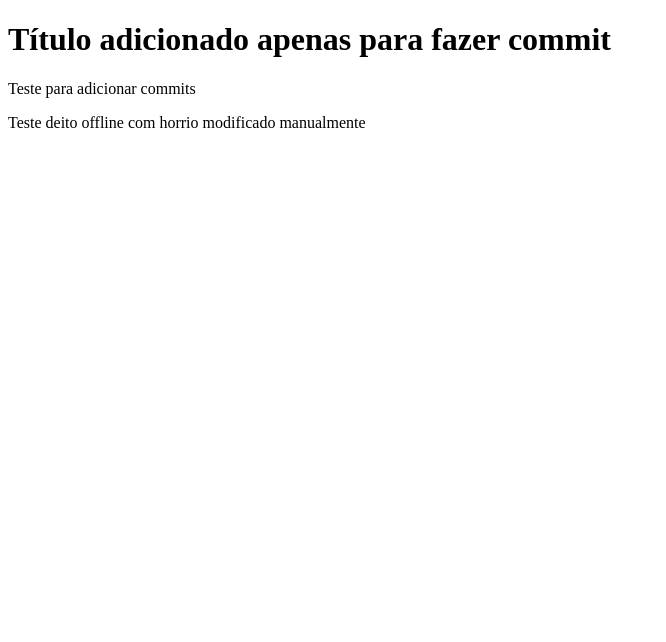
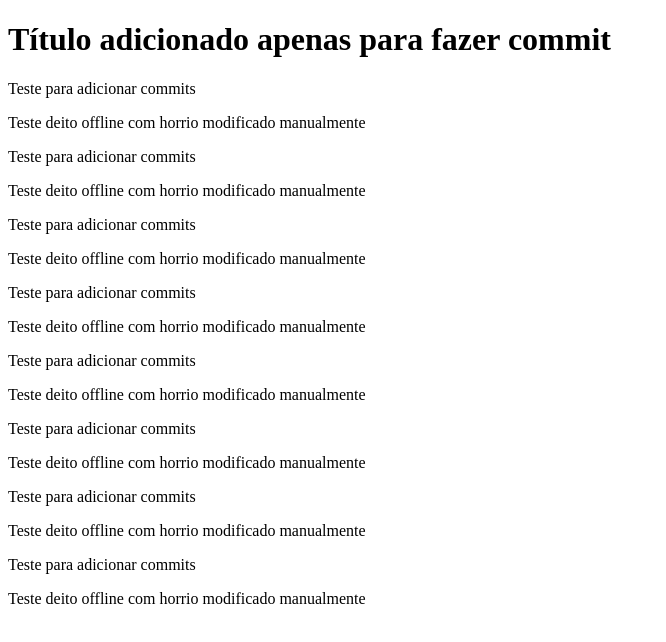
Before and after one commit to KatyaPalheta/exercicios_de_estudo_de_codigo, a plain HTML site: page aluracast/html.html in a window 1280 px wide. Shown: the whole page, without its empty margins (0-666 px from the left). Drawn offline with Linux system fonts and the light colour scheme.

Commit message:
estudos front-end ✏️

```diff
--- a/aluracast/html.html
+++ b/aluracast/html.html
@@ -11,6 +11,20 @@
 			<h1>Título adicionado apenas para fazer commit</h1>
 			<p>Teste para adicionar commits</p>
 			<p>Teste deito offline com horrio modificado manualmente</p>
+			<p>Teste para adicionar commits</p>
+			<p>Teste deito offline com horrio modificado manualmente</p>
+			<p>Teste para adicionar commits</p>
+			<p>Teste deito offline com horrio modificado manualmente</p>
+			<p>Teste para adicionar commits</p>
+			<p>Teste deito offline com horrio modificado manualmente</p>
+			<p>Teste para adicionar commits</p>
+			<p>Teste deito offline com horrio modificado manualmente</p>
+			<p>Teste para adicionar commits</p>
+			<p>Teste deito offline com horrio modificado manualmente</p>
+			<p>Teste para adicionar commits</p>
+			<p>Teste deito offline com horrio modificado manualmente</p>
+			<p>Teste para adicionar commits</p>
+			<p>Teste deito offline com horrio modificado manualmente</p>
 		</div>
 	</body>
 </html>
```
